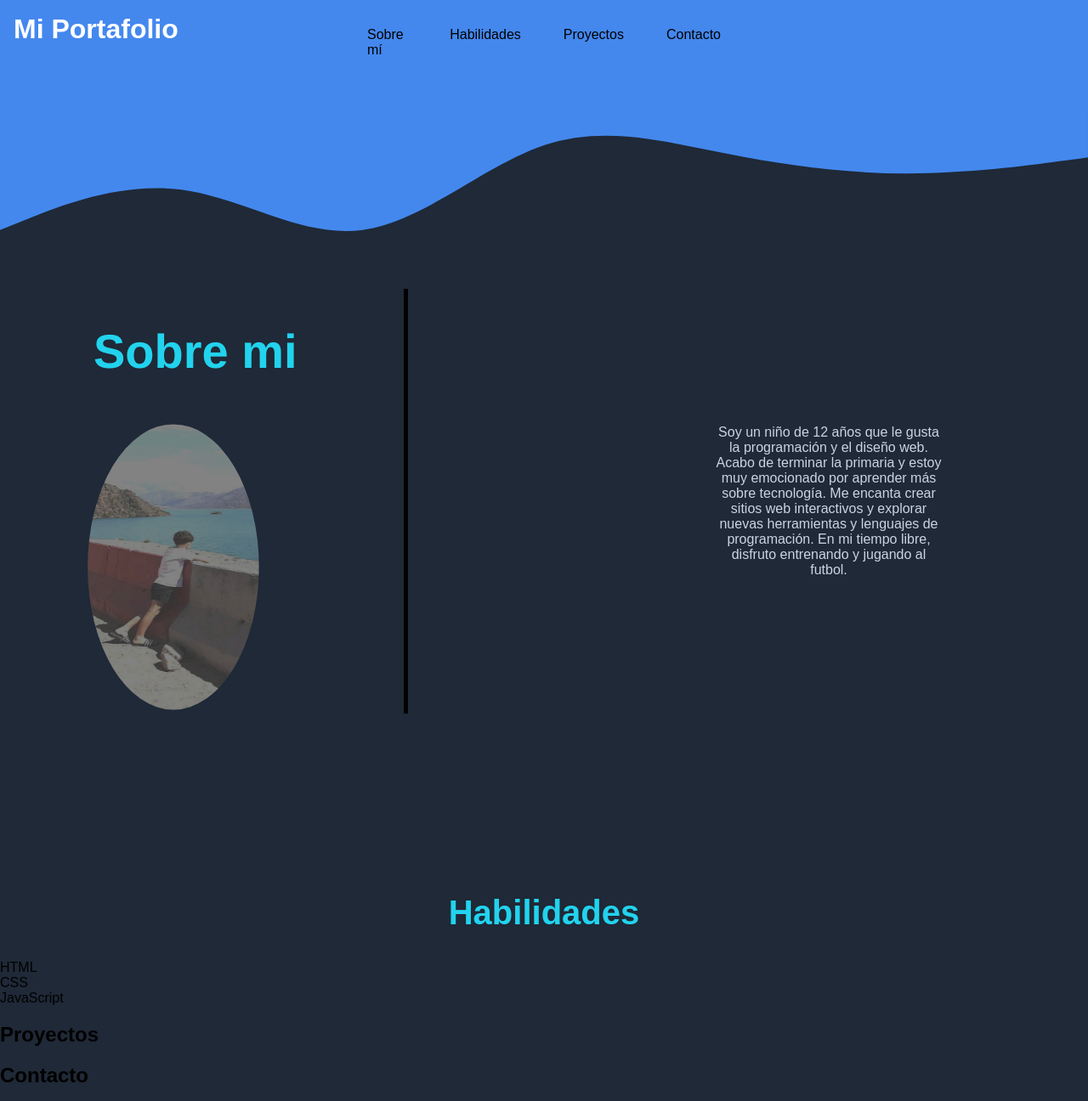
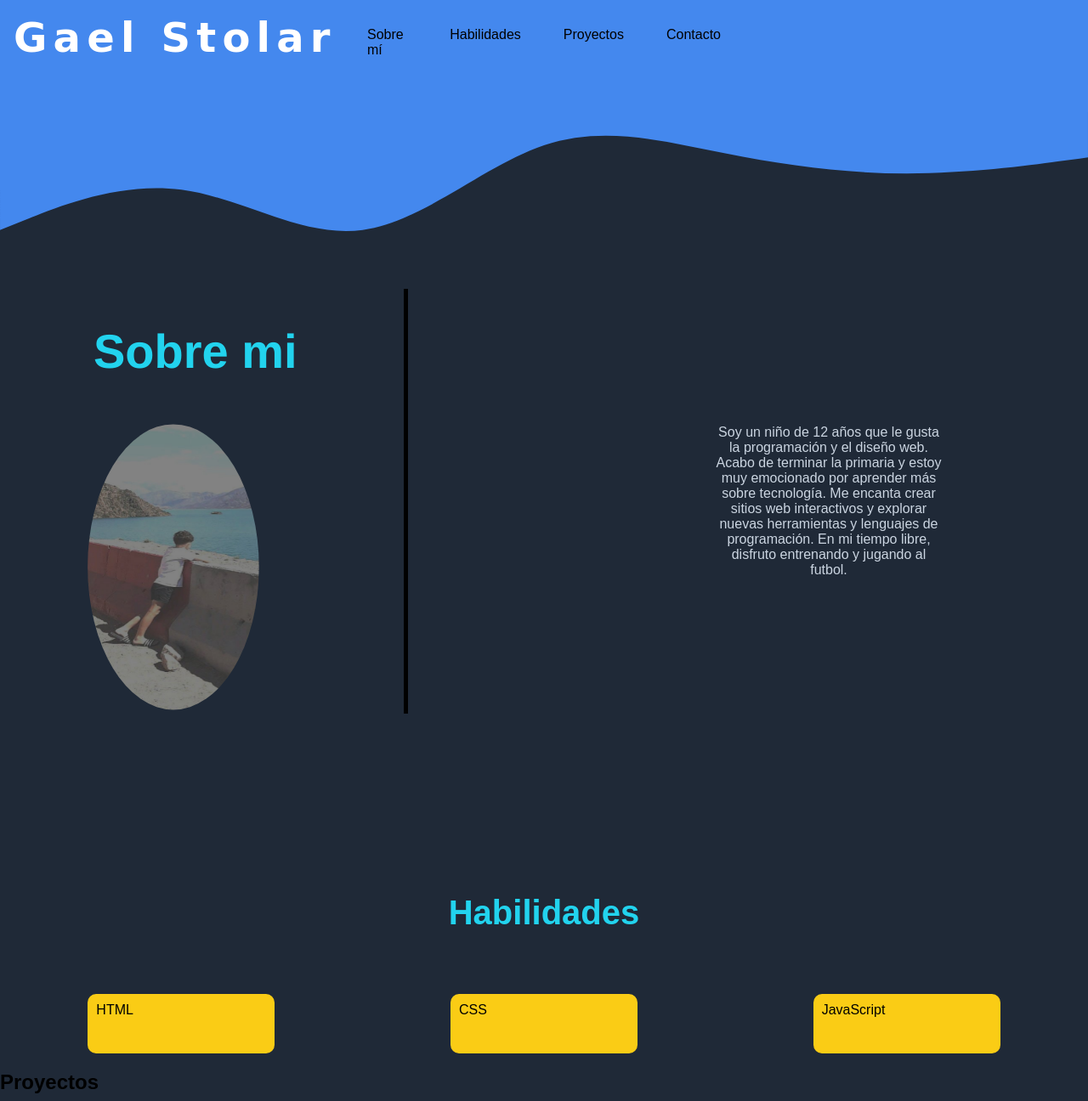
Before and after one commit to disney201610/javascript, a plain HTML site: page portafolio/index.html in a window 1280 px wide. Shown: the top 1296 px of the page at 85% size. Drawn offline with Linux system fonts and the light colour scheme.

Commit message:
habilidades cambios

```diff
--- a/portafolio/index.html
+++ b/portafolio/index.html
@@ -9,7 +9,9 @@
   <body>
     <header>
       <div class="container">
-        <h1>Mi Portafolio</h1>
+        <div class="portafolio">
+        <h1>Gael Stolar</h1>
+        </div>
         <nav>
           <ul>
             <li><a href="#about">Sobre mí</a></li>
--- a/portafolio/style.css
+++ b/portafolio/style.css
@@ -3,6 +3,7 @@ html {
     margin: 0;
     padding: 0;
     font-family: 'Arial', sans-serif;
+    scroll-behavior: smooth;
     transition: background-color 0.3s, color 0.3s;
 }
 
@@ -15,10 +16,44 @@ header {
     align-items: center;
 }
 
-header h1 {
+
+h1 {
+    font-family: cursive, sans-serif;
     margin: 0;
-    font-size: 2rem;
+    font-size: 3rem;
     color: #ffffff;
+    overflow: hidden;
+    border-right: .15em solid orange;
+    white-space: nowrap;
+    margin: 0 auto;
+    letter-spacing: .15em;
+    animation: typing 3.5s steps(40, end), blink-caret .75s step-end infinite;
+}
+
+@keyframes typing {
+    from {
+        width: 0
+    }
+
+    to {
+        width: 100%
+    }
+}
+
+@keyframes blink-caret {
+
+    from,
+    to {
+        border-color: transparent
+    }
+
+    50% {
+        border-color: #4488ee;
+    }
+
+    100% {
+        color: #ffffff;
+    }
 }
 
 main {
@@ -54,6 +89,25 @@ main {
 
 .container nav ul li a {
     all: unset;
+}
+
+.container nav ul li a:hover {
+    animation: esperar 0.7s alternate backwards;
+    animation-fill-mode: forwards;
+}
+
+@keyframes esperar {
+    0% {
+        color: #000;
+    }
+
+    50% {
+        color: #0d525d;
+    }
+
+    100% {
+        color: #22D3EE;
+    }
 }
 
 .contenedor {
@@ -118,3 +172,21 @@ main {
     font-size: 2.5rem;
     text-align: center;
 }
+
+.habilidades .skills-container {
+    display: flex;
+    flex-direction: row;
+    justify-content: space-around;
+    align-items: center;
+    margin-top: 20px;
+}
+
+.habilidades .skills-container .skill{
+    padding: 10px;
+    width: 200px;
+    height: 50px;
+    margin-top: 20px;
+    background-color: #FACC15;
+    border: none;
+    border-radius: 10px;
+}
```
